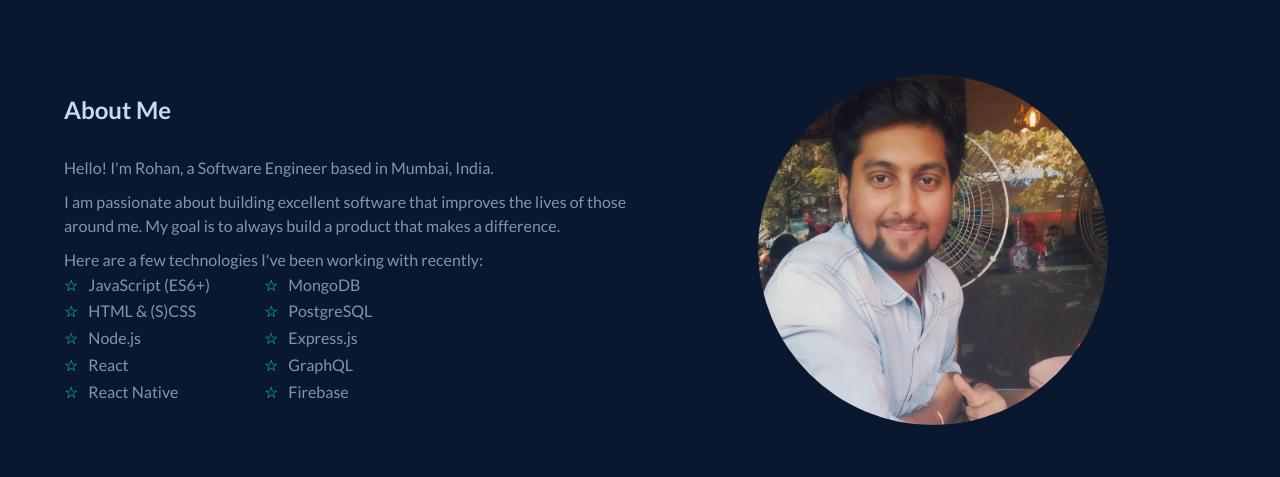
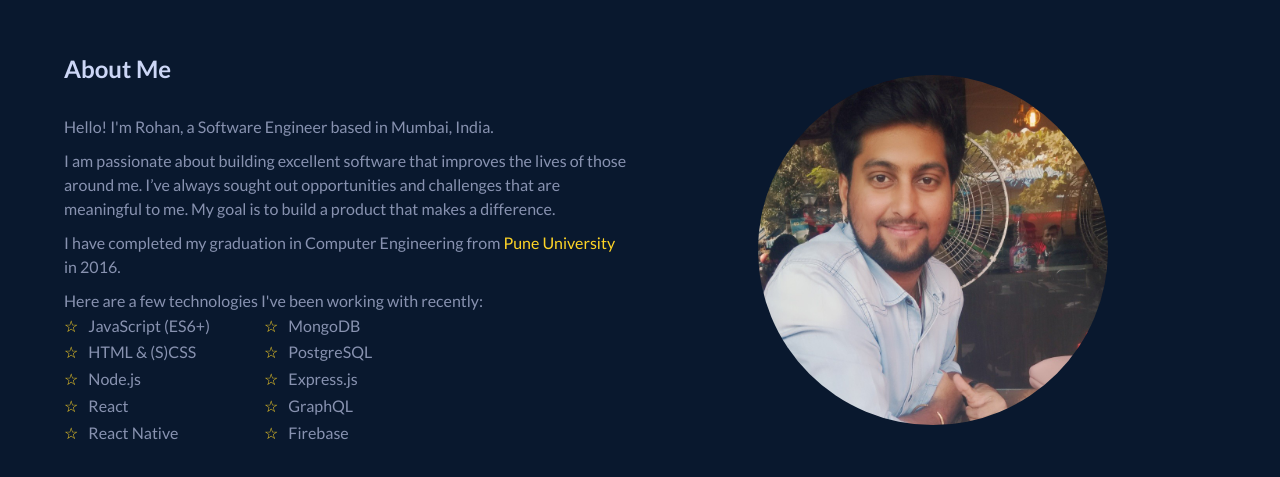
Before and after one commit to rohanshukla/portfolio_v1, a Gatsby site: page / in a window 1280 px wide. Shown: the part 1015-1492 px from the top of the page. Built offline with nearby package versions, Linux system fonts and the light colour scheme; Gatsby itself is replaced by a stand-in of ours.

Commit message:
Accent Color and about content changed

```diff
--- a/content/about/index.md
+++ b/content/about/index.md
@@ -16,6 +16,8 @@ skills:
 
 Hello! I'm Rohan, a Software Engineer based in Mumbai, India.
 
-I am passionate about building excellent software that improves the lives of those around me. My goal is to always build a product that makes a difference.
+I am passionate about building excellent software that improves the lives of those around me. I’ve always sought out opportunities and challenges that are meaningful to me. My goal is to build a product that makes a difference.
+
+I have completed my graduation in Computer Engineering from [Pune University](http://www.unipune.ac.in/) in 2016.
 
 Here are a few technologies I've been working with recently:
--- a/src/components/about.js
+++ b/src/components/about.js
@@ -33,6 +33,13 @@ const Content = styled.div`
         &:nth-child(2) {
             margin: 10px 0;
         }
+        &:nth-child(3) {
+            margin: 10px 0;
+        }
+        a {
+            text-decoration: none;
+            color: ${({ theme }) => theme.colors.accent};
+        }
     }
 
     ${respondTo.sm`
@@ -44,8 +51,8 @@ const Content = styled.div`
 `
 
 const Image = styled(Img)`
-    width: 100%;
-    height: 100%;
+    width: 80%;
+    height: auto;
     border-radius: 50%;
     ${respondTo.sm`
         width: 350px;
--- a/src/components/navbar.js
+++ b/src/components/navbar.js
@@ -43,7 +43,7 @@ const Container = styled.ul`
         margin: 15px 0;
         color: ${({ theme }) => theme.colors.lightestSlate};
         ${respondTo.md`
-            padding: 0 15px;
+            padding: 0 20px;
             &:hover {
             color: ${({ theme }) => theme.colors.accent};
             }
--- a/src/styles/theme.js
+++ b/src/styles/theme.js
@@ -1,6 +1,6 @@
 import { hex2rgba } from "../utils"
 
-const ACCENT = '#05dfd7';
+const ACCENT = '#fed426'; /* 05dfd7 fed426 */
 const DARK_BG = '#010a17';
 const BG = '#09182e';
 
```
